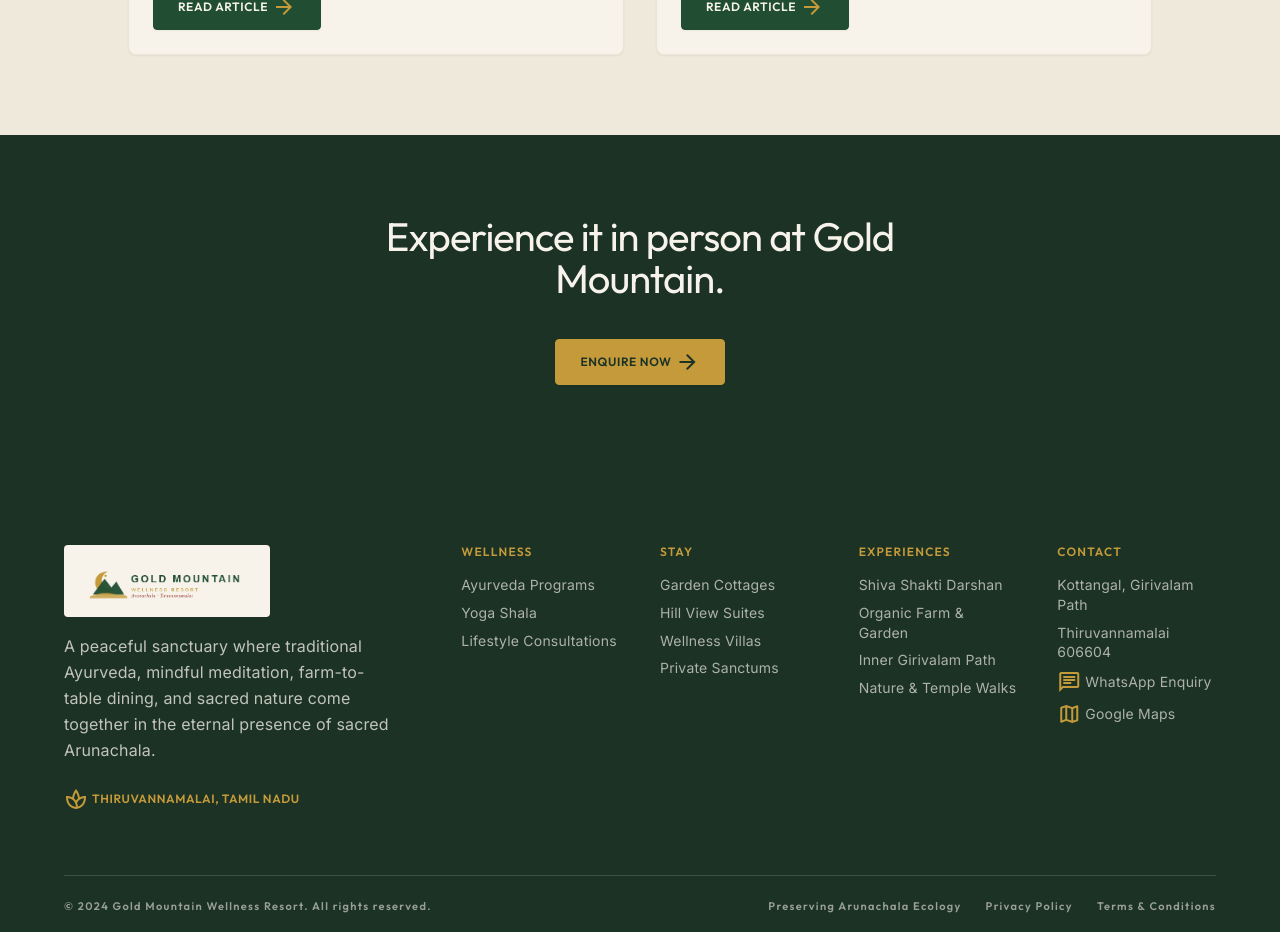
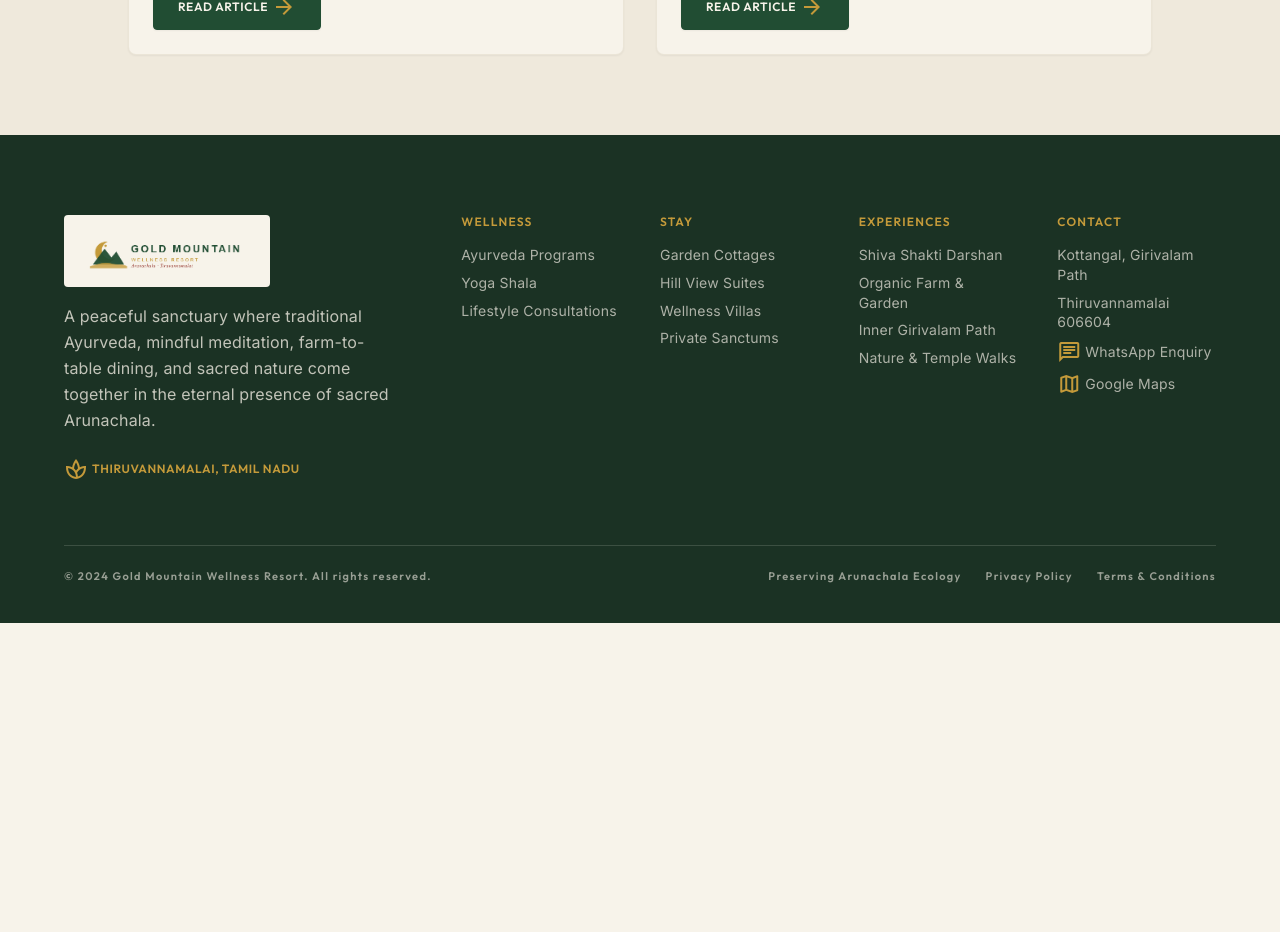
Before and after one commit to aswin-dev-fsd/gold_mountain_v7, a Next.js app: page /journal/ayurveda-as-daily-rhythm in a window 1280 px wide. Shown: the part 2060-2992 px from the top of the page. After the commit the page ends 2683 px from the top, so only its background shows below. Built offline with nearby package versions, Linux system fonts and the light colour scheme.

Commit message:
style: remove CTA section from journal article pages

```diff
--- a/src/app/journal/[slug]/page.tsx
+++ b/src/app/journal/[slug]/page.tsx
@@ -94,17 +94,6 @@
         </div>
       </section>
 
-      {/* CTA */}
-      <section className="py-space-3xl px-6 md:px-12 bg-forest-charcoal text-canvas-ivory text-center">
-        <div className="max-w-2xl mx-auto">
-          <h2 className="font-headline-lg text-headline-lg tracking-tight mb-10">Experience it in person at Gold Mountain.</h2>
-          <Link href="/contact" className="group inline-flex items-center justify-center gap-space-xs rounded-lg font-label-md text-label-md uppercase tracking-wider font-semibold px-space-lg py-2.5 min-h-[42px] active:scale-95 transition-all bg-accent-gold text-forest-charcoal shadow-sm hover:bg-gold-light hover:border-gold-light border border-accent-gold">
-<span>Enquire Now</span>
-<span className="material-symbols-outlined text-forest-charcoal text-[16px] group-hover:translate-x-1 transition-transform">arrow_forward</span>
-</Link>
-        </div>
-      </section>
-
       <Footer />
     </main>
   );
--- a/src/components/Location.tsx
+++ b/src/components/Location.tsx
@@ -67,11 +67,11 @@
           </p>
         </div>
 
-        <div className="grid grid-cols-1 lg:grid-cols-12 gap-space-xl items-start">
+        <div className="grid grid-cols-1 lg:grid-cols-12 gap-space-xl items-start lg:items-stretch">
 
           {/* Orientation Map Box & Attractions */}
           <div className="lg:col-span-7 flex flex-col gap-space-md h-full">
-            <div ref={mapContainerRef} className="w-full h-80 lg:h-96 rounded-xl overflow-hidden shadow-md relative bg-surface-cream" data-location="Arunachala, Thiruvannamalai, Tamil Nadu, India">
+            <div ref={mapContainerRef} className="w-full h-80 lg:h-auto lg:flex-1 rounded-xl overflow-hidden shadow-md relative bg-surface-cream min-h-[24rem]" data-location="Arunachala, Thiruvannamalai, Tamil Nadu, India">
               <div
                 ref={mapRef}
                 className="w-full h-full bg-cover bg-center transition-transform duration-1000"
```
